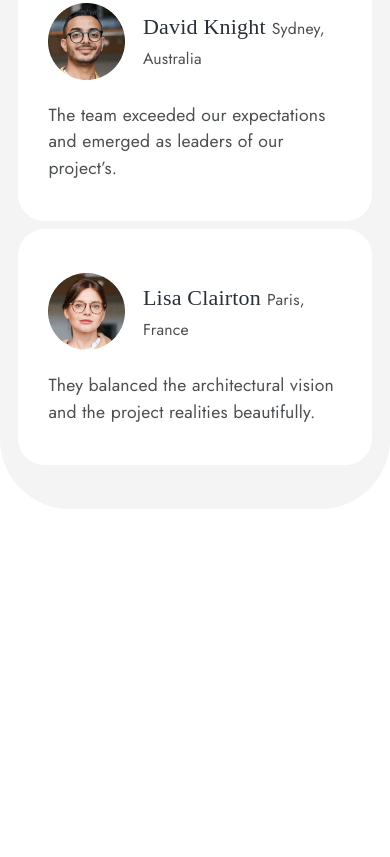
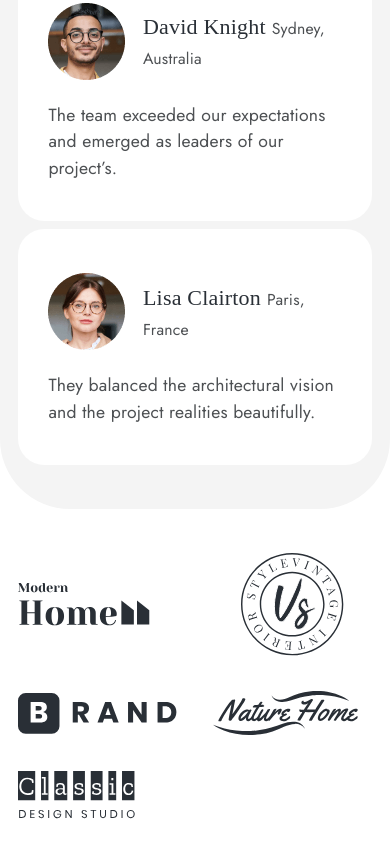
Before and after one commit to ozodbek-1234/intro16, a plain HTML site: page index.html in a window 390 px wide. Shown: the part 3129-3986 px from the top of the page. Before the commit the page ends 3682 px from the top, so only its background shows below. Drawn offline with Linux system fonts and the light colour scheme.

Commit message:
add interno section html and css

```diff
--- a/css/main.css
+++ b/css/main.css
@@ -530,6 +530,25 @@ body {
 .abut-us__text {
     font-size: 2rem;
 }
+/* partener staylec */
+.partner {
+    margin-bottom: 11.3rem;
+}
+.partners__list {
+    list-style: none;
+    display: grid;
+    grid-template-columns: repeat(auto-fit, minmax(100px, 1fr));
+    column-gap: 8rem;
+    row-gap: 4rem;
+    justify-content: center;
+    align-items: center;
+}
+.paryners__item {
+}
+.partners__img {
+    object-fit: contain;
+    object-position: center;
+}
 
 /* Respossir */
 
@@ -673,6 +692,16 @@ body {
     .abaut-us__title {
         font-size: 3.5rem;
     }
+    .partners__list {
+        column-gap: 4rem;
+        row-gap: 4rem;
+    }
+    .paryners__item:nth-child(2) .partners__img {
+        max-width: 70%;
+        height: auto;
+        margin-right: auto;
+        margin-left: auto
+    }
 
 }
 @media only screen and (max-width:480px) {
--- a/index.html
+++ b/index.html
@@ -201,6 +201,30 @@
                 </div>
             <!-- Abaut-us end -->
 
+            <!-- PARTNER -->
+            <div class="partner">
+                <div class="container">
+                    <ul class="partners__list">
+                        <li class="paryners__item">
+                            <img class="partners__img" src="./images/SVG/IMAGE (2).svg" alt="">
+                        </li>
+                        <li class="paryners__item">
+                            <img class="partners__img" src="./images/SVG/VS.svg" alt="">
+                        </li>
+                        <li class="paryners__item">
+                            <img class="partners__img" src="./images/SVG/brand.svg" alt="">
+                        </li>
+                        <li class="paryners__item">
+                            <img class="partners__img" src="./images/SVG/Nature home.svg" alt="">
+                        </li>
+                        <li class="paryners__item">
+                            <img class="partners__img" src="./images/SVG/Classik.svg" alt="">
+                        </li>
+                    </ul>
+                </div>
+            </div>
+            <!-- PARTNER END -->
+
     </main>
     <script src="./add.js"></script>
 </body>
```
Also changed, not shown: images/SVG/Classik.svg (added), images/SVG/IMAGE (2).svg (added), images/SVG/Nature home.svg (added), images/SVG/VS.svg (added), images/SVG/brand.svg (added).
